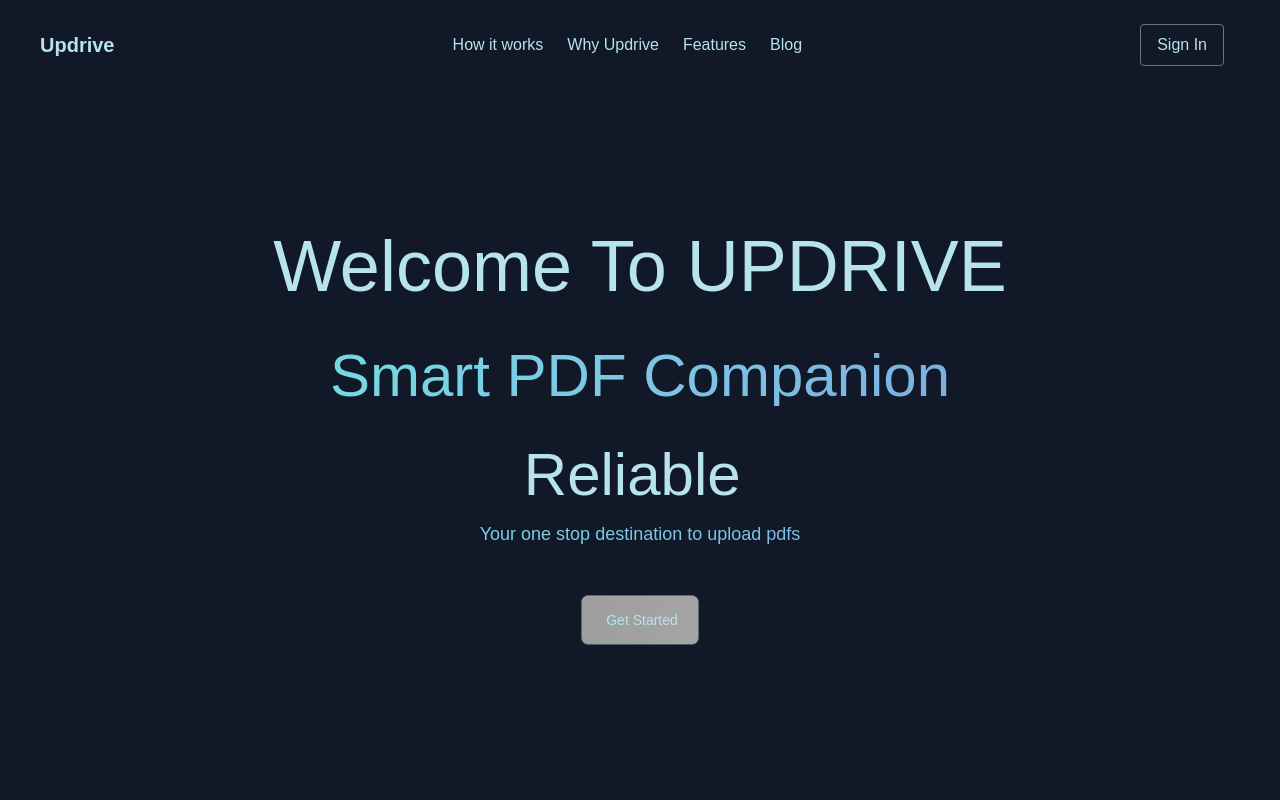
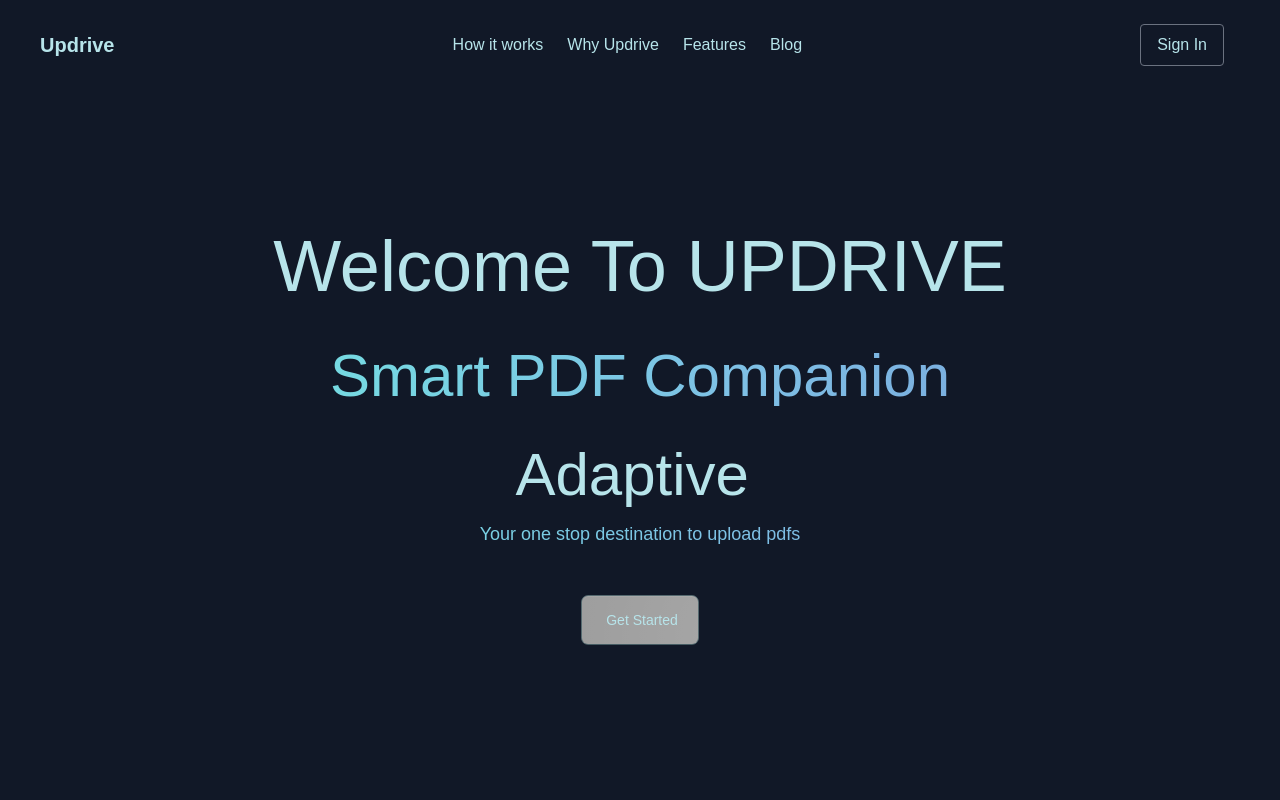
Before and after one commit to Modernbeast02/Updrive, a Next.js app in the folder frontend/: page / in a window 1280 px wide. Shown: the top 800 px of the page. Built offline with nearby package versions, Linux system fonts and the light colour scheme; no server answers; grey boxes are pictures that could not be loaded.

Commit message:
#Changed Words

```diff
--- a/frontend/src/components/Hero.jsx
+++ b/frontend/src/components/Hero.jsx
@@ -9,13 +9,13 @@
       </p>
       <TypeAnimation
         sequence={[
-          "Innovative",
+          "Pioneering",
           1500,
           "Creative",
           1500,
-          "Reliable",
+          "Adaptive",
           1500,
-          "Efficient",
+          "Robust",
           1500,
           "Future-Ready",
           1500,
```
Also changed, not shown: 1 other file (tests, documents, lock files or other folders).
